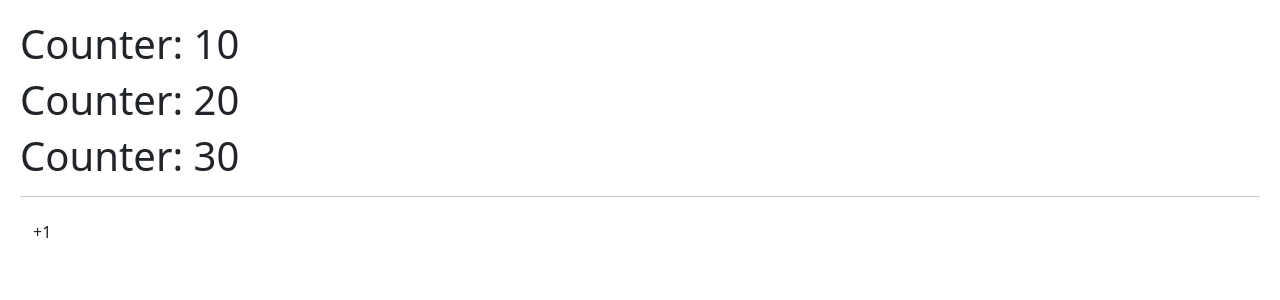
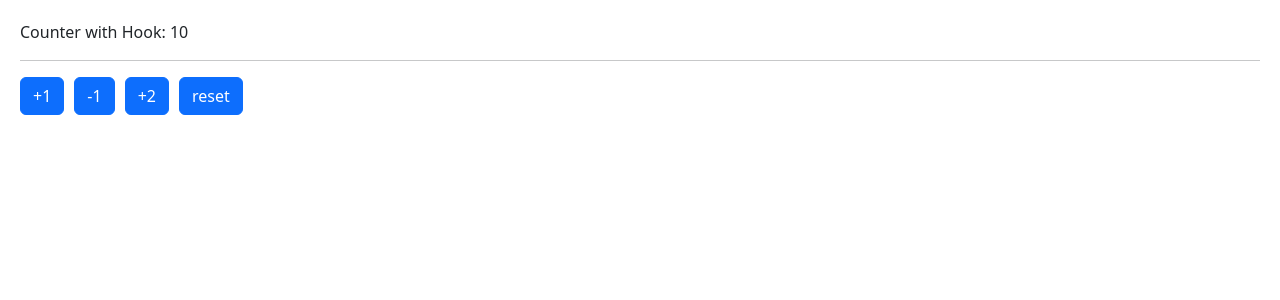
Before and after one commit to LuuHolz/03-hook-app, a React (Vite) app: page / in a window 1280 px wide. Shown: the top 300 px of the page. Built offline with nearby package versions, Linux system fonts and the light colour scheme.

Commit message:
[FEAT] CustomHook: useCounter

```diff
--- /dev/null
+++ b/src/01-useState/CounterWithCustomHook.tsx
@@ -0,0 +1,20 @@
+import { useCounter } from "../Hooks/useCounter"
+
+const CounterWithCustomHook = () => {
+
+    const { counter, increment, reset, decrement, decrementTwo } = useCounter();
+
+
+  return (
+    <>
+        <div>Counter with Hook: { counter }</div>
+        <hr />
+        <button className="btn btn-primary" onClick={ increment }>+1</button>
+        <button className="btn btn-primary" onClick={ decrement }>-1</button>
+        <button className="btn btn-primary" onClick={ () => decrementTwo(2) }>+2</button>
+        <button className="btn btn-primary" onClick={ reset }>reset</button>
+    </>
+  )
+}
+
+export { CounterWithCustomHook }
--- /dev/null
+++ b/src/Hooks/useCounter.ts
@@ -0,0 +1,32 @@
+import { useState } from "react"
+
+
+const useCounter = ( initialValue = 10 ) => {
+
+    const [ counter, setCounter ] = useState( initialValue )
+
+    const increment = () => {
+        setCounter( counter + 1 );
+    }
+
+    const decrement = () => {
+        if ( counter === 0) return;
+
+        setCounter( counter - 1);
+    }
+
+    const reset = () => {
+        setCounter( initialValue );
+    }
+
+    const decrementTwo = ( value: number ) => {
+        setCounter( counter + value )
+    }
+
+  return {
+    counter, increment, reset, decrement, decrementTwo
+
+  }
+}
+
+export { useCounter }
--- a/src/main.tsx
+++ b/src/main.tsx
@@ -1,11 +1,12 @@
 import React from 'react';
 import ReactDOM from 'react-dom/client';
 import './styles/index.scss';
-import { CounterApp } from './01-useState/CounterApp.tsx'
+// import { CounterApp } from './01-useState/CounterApp.tsx';
 // import { HooksApp } from './pages/HooksApp';
+import { CounterWithCustomHook } from './01-useState/CounterWithCustomHook';
 
 ReactDOM.createRoot(document.getElementById('root')!).render(
   <React.StrictMode>
-    < CounterApp/>
+    < CounterWithCustomHook/>
   </React.StrictMode>,
 )
```
